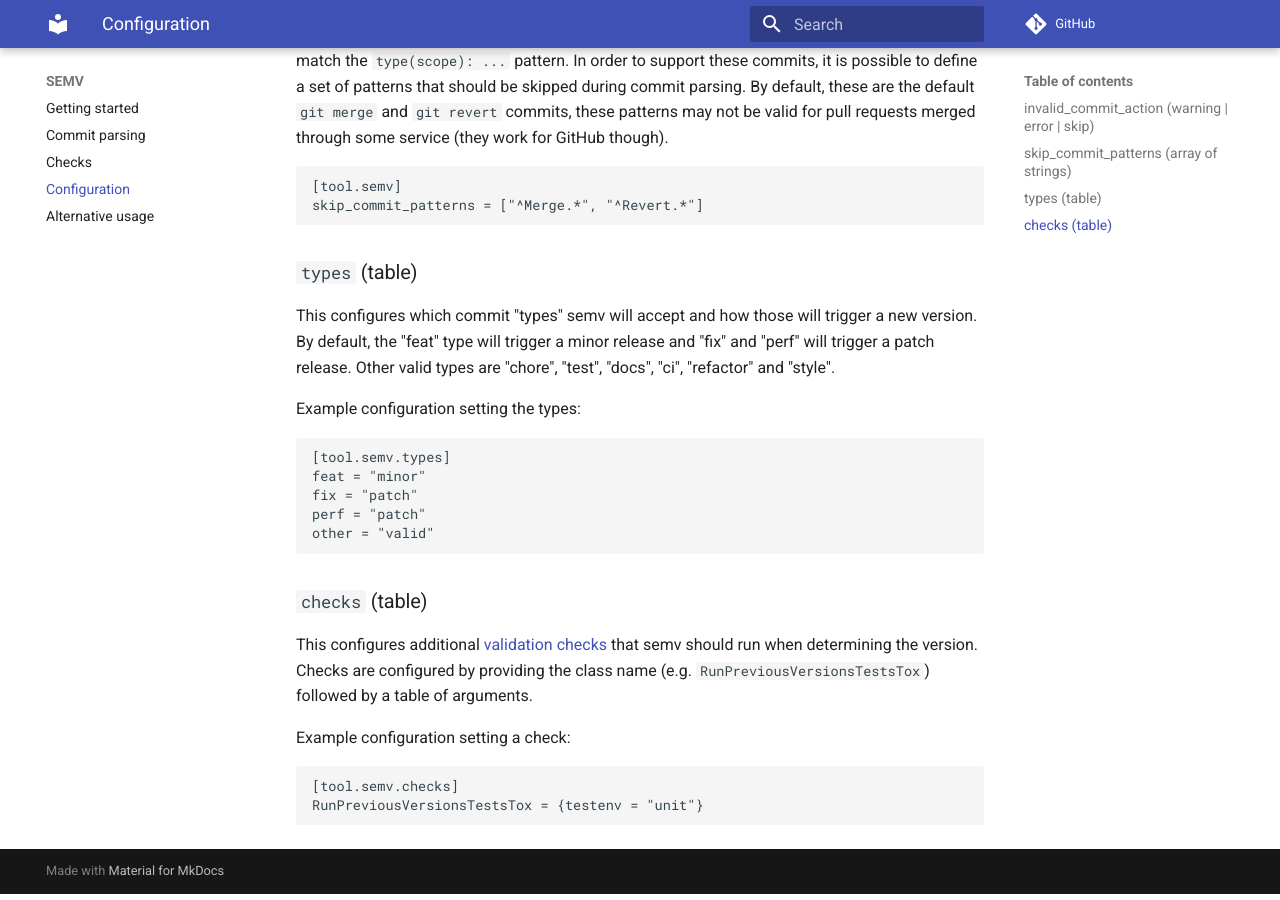
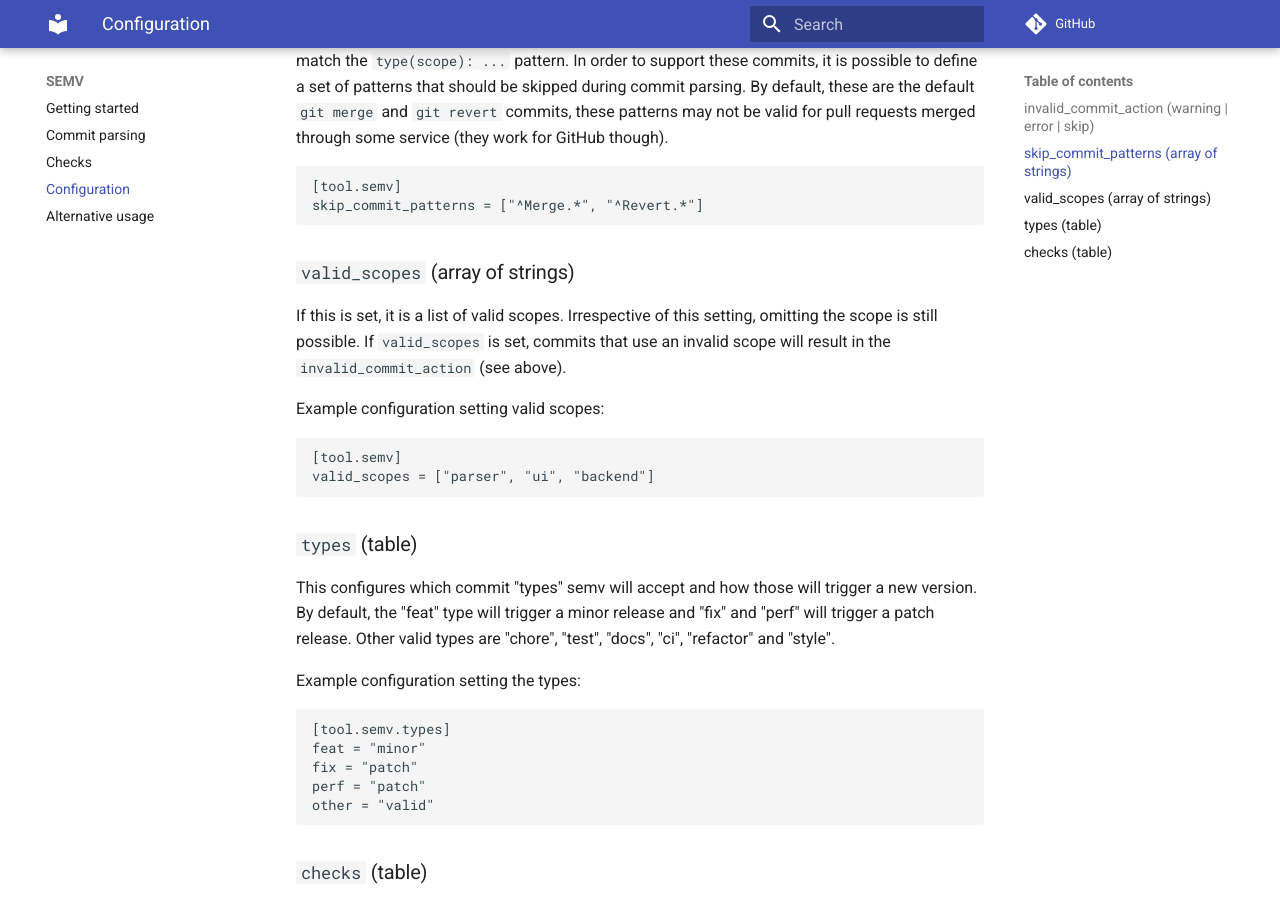
Before and after one commit to igordertigor/semv, an MkDocs documentation site: the page built from docs/configuration.md, in a window 1280 px wide and 900 px high, scrolled down 769 px. Built offline with MkDocs 1.6.1 and Material for MkDocs 9.7.7, drawn with Linux system fonts in a browser that asks for light colours; comment, search, counter and statistics services are not loaded.

Commit message:
docs(mkdocs): Describe valid scopes

````diff
--- a/docs/configuration.md
+++ b/docs/configuration.md
@@ -31,6 +31,17 @@ merge` and `git revert` commits, these patterns may not be valid for pull reques
 skip_commit_patterns = ["^Merge.*", "^Revert.*"]
 ```
 
+### `valid_scopes` (array of strings)
+
+If this is set, it is a list of valid scopes. Irrespective of this setting, omitting the scope is still possible. If `valid_scopes` is set, commits that use an invalid scope will result in the `invalid_commit_action` (see above).
+
+Example configuration setting valid scopes:
+
+```toml
+[tool.semv]
+valid_scopes = ["parser", "ui", "backend"]
+```
+
 ### `types` (table)
 
 This configures which commit "types" semv will accept and how
````
